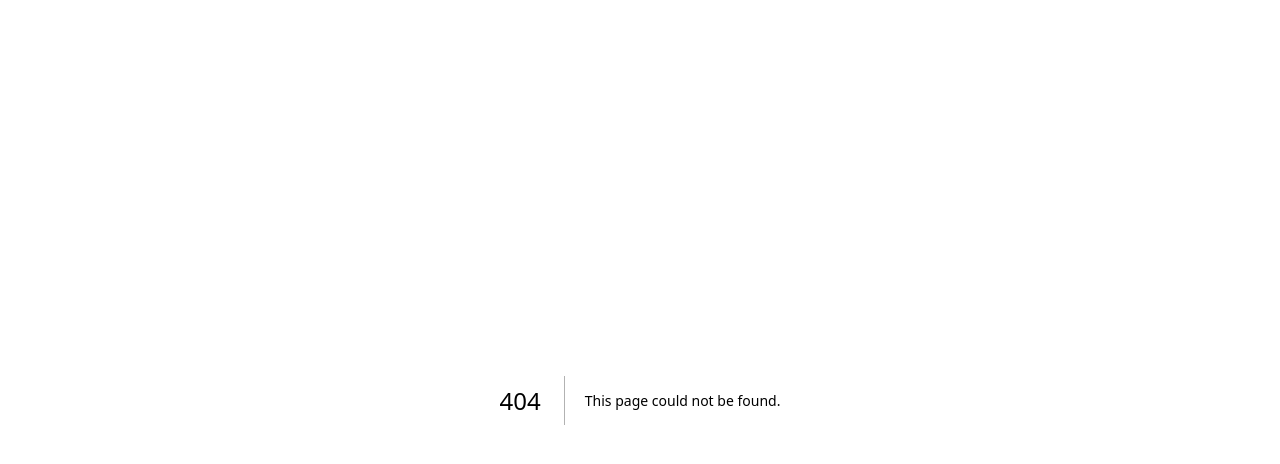
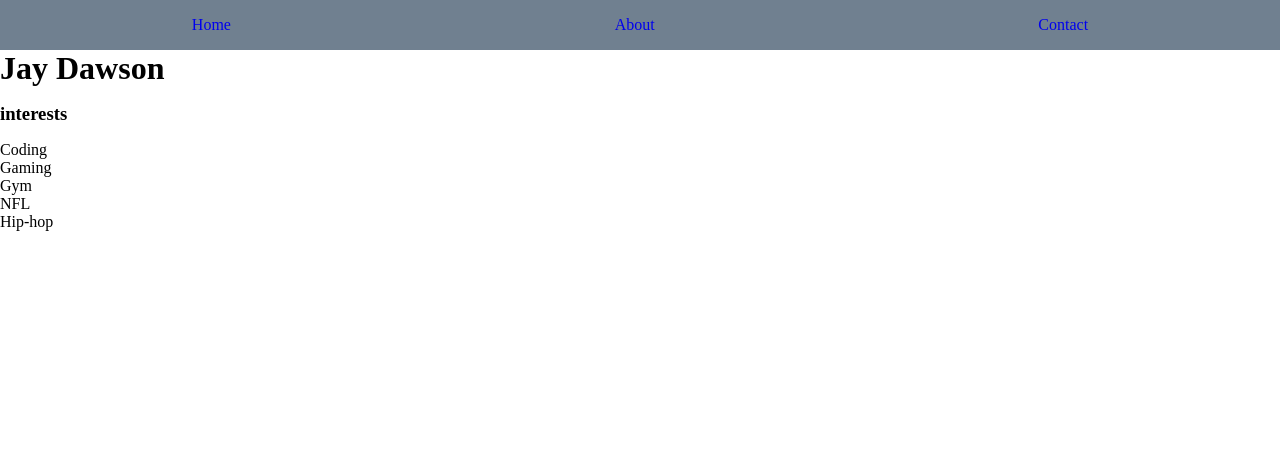
Before and after one commit to jdayxjr/N317-first-next-app, a Next.js app: page /about in a window 1280 px wide. Before the commit this address had no page. Shown: the top 464 px of the page. Built offline with nearby package versions, Linux system fonts and the light colour scheme.

Commit message:
added global css padding to app added about page

```diff
--- /dev/null
+++ b/src/app/about/page.js
@@ -0,0 +1,27 @@
+"use client";
+import Image from "next/image";
+import homeStyles from '@/app/page.module.css';
+
+export default function about() {
+    return (
+        <main>
+            <nav className={homeStyles.homeNav}>
+                <ul>
+                    <li><a href="/">Home</a></li>
+                    <li><a href="/about">About</a></li>
+                    <li><a href="/">Contact</a></li>
+                </ul>
+            </nav>
+            <h1>Jay Dawson</h1>
+            <h3>interests</h3>
+            <ul>
+                <li>Coding</li>
+                <li>Gaming</li>
+                <li>Gym</li>
+                <li>NFL</li>
+                <li>Hip-hop</li>
+            </ul>
+        </main>
+
+    );
+}
--- a/src/app/globals.css
+++ b/src/app/globals.css
@@ -1,33 +1,15 @@
-@tailwind base;
-@tailwind components;
-@tailwind utilities;
-
-:root {
-  --foreground-rgb: 0, 0, 0;
-  --background-start-rgb: 214, 219, 220;
-  --background-end-rgb: 255, 255, 255;
+* {
+ margin: 0;
+ padding: 0;
+ box-sizing: border-box;
+}
+html, body {
+ height: 100%
+}
+h1, h2, h3, h4, h5, h6, p {
+ margin-bottom: 16px
 }
 
-@media (prefers-color-scheme: dark) {
-  :root {
-    --foreground-rgb: 255, 255, 255;
-    --background-start-rgb: 0, 0, 0;
-    --background-end-rgb: 0, 0, 0;
-  }
+section{
+  padding: 10px 8px;
 }
-
-body {
-  color: rgb(var(--foreground-rgb));
-  background: linear-gradient(
-      to bottom,
-      transparent,
-      rgb(var(--background-end-rgb))
-    )
-    rgb(var(--background-start-rgb));
-}
-
-@layer utilities {
-  .text-balance {
-    text-wrap: balance;
-  }
-}
--- a/src/app/page.js
+++ b/src/app/page.js
@@ -38,7 +38,7 @@ export default function Home() {
       <nav className={homeStyles.homeNav}>
         <ul>
           <li><a href="/">Home</a></li>
-          <li><a href="/">About</a></li>
+          <li><a href="/about">About</a></li>
           <li><a href="/">Contact</a></li>
         </ul>
       </nav>
```
